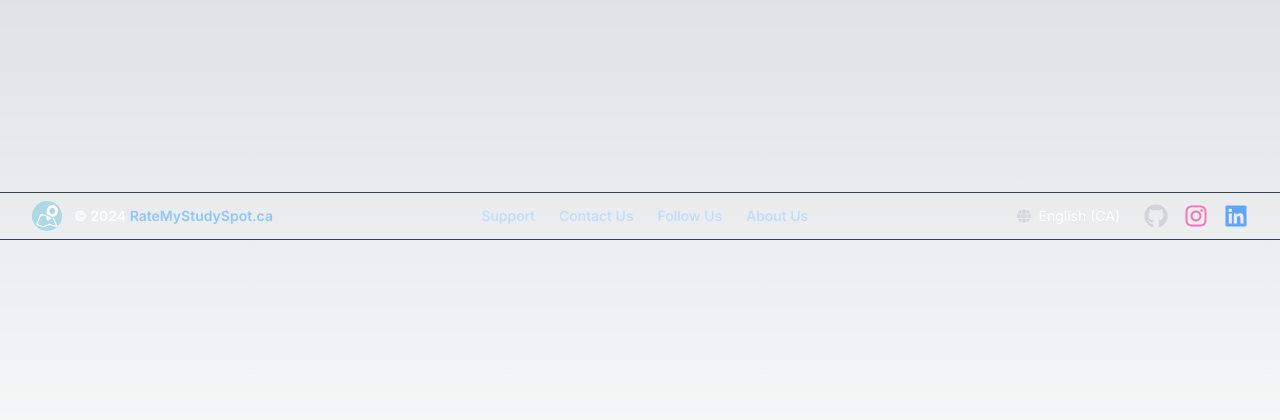
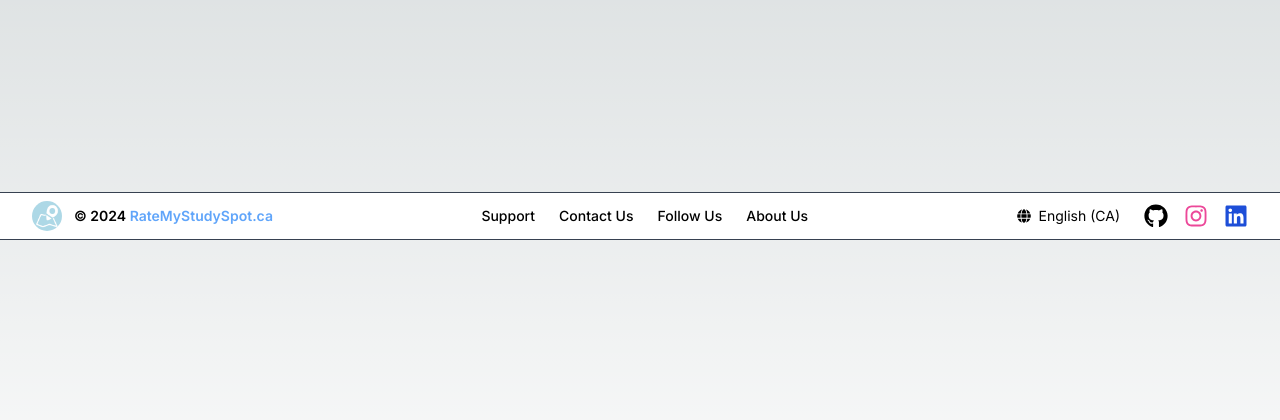
Before and after one commit to ratemystudyspot/website, a Next.js app: page / in a window 1280 px wide. Shown: the part 184-604 px from the top of the page. Built offline with nearby package versions, Linux system fonts and the light colour scheme.

Commit message:
added props to pass in color with tailwind classes

```diff
--- a/package.json
+++ b/package.json
@@ -17,6 +17,7 @@
     ]
   },
   "dependencies": {
+    "clsx": "^2.1.1",
     "next": "14.2.5",
     "react": "^18",
     "react-dom": "^18",
--- a/src/app/page.tsx
+++ b/src/app/page.tsx
@@ -10,7 +10,19 @@ export default function Home() {
   };
   return (
     <main className="relative flex min-h-screen items-center justify-center overflow-x-hidden">
-      <Footer RateMyStudySpot={rateMyStudySpot} />
+      <Footer
+        RateMyStudySpot={{
+          instagram: "https://instagram.com/yourprofile",
+          discord: "https://discord.gg/yourinvite",
+          github: "https://github.com/yourprofile",
+          logo: "/logo192.png",
+        }}
+        bgColor="bg-white"
+        textColor="text-black" // Fresh green text
+        textHoverColor="hover:text-blue-600" // More intense green on hover
+        date_text_colour="text-black"
+        company_text_colour="text-blue-400"
+      />
     </main>
   );
 }
--- a/src/components/footer_test/Footer.tsx
+++ b/src/components/footer_test/Footer.tsx
@@ -1,3 +1,4 @@
+import clsx from "clsx";
 import Image from "next/image";
 import Link from "next/link";
 import { FaGithub, FaGlobe, FaInstagram, FaLinkedin } from "react-icons/fa";
@@ -9,11 +10,28 @@ interface FooterProps {
     github: string;
     logo: string;
   };
+  bgColor?: string; // Optional background color prop
+  textColor?: string; // Optional text color prop
+  company_text_colour?: string;
+  date_text_colour?: string;
+  textHoverColor?: string; // New optional prop for hover color
 }
 
-export default function Footer({ RateMyStudySpot }: FooterProps) {
+export default function Footer({
+  RateMyStudySpot,
+  bgColor = "bg-gray-800",
+  textColor = "text-white", // Default Tailwind color
+  date_text_colour = "#ffffff",
+  company_text_colour = "#ffffff",
+  textHoverColor = "hover:text-blue-400", // Default Tailwind hover color
+}: FooterProps) {
   return (
-    <footer className="w-full border-b border-t border-gray-700 p-2 text-white">
+    <footer
+      className={clsx(
+        "w-full border-b border-t border-gray-700 p-2",
+        bgColor, // Tailwind class for background color
+      )}
+    >
       <div className="container mx-auto px-6">
         <div className="flex flex-col items-center md:flex-row md:justify-between">
           {/* Centered Content */}
@@ -27,9 +45,11 @@ export default function Footer({ RateMyStudySpot }: FooterProps) {
                 className="transform cursor-pointer rounded-full transition-transform hover:scale-110"
               />
             </Link>
-            <p className="text-sm font-semibold">
+            <p className={clsx("text-sm font-semibold", date_text_colour)}>
               &copy; 2024{" "}
-              <span className="text-blue-300">RateMyStudySpot.ca</span>
+              <span className={clsx(company_text_colour)}>
+                RateMyStudySpot.ca
+              </span>
             </p>
           </div>
 
@@ -37,25 +57,45 @@ export default function Footer({ RateMyStudySpot }: FooterProps) {
           <div className="mb-4 flex flex-wrap justify-center space-x-6 text-sm font-medium md:mb-0">
             <Link
               href="#"
-              className="text-blue-200 transition-colors duration-300 hover:text-blue-400"
+              className={clsx(
+                "footer-link",
+                textColor,
+                textHoverColor,
+                "transition-colors duration-300",
+              )}
             >
               Support
             </Link>
             <Link
               href="#"
-              className="text-blue-200 transition-colors duration-300 hover:text-blue-400"
+              className={clsx(
+                "footer-link",
+                textColor,
+                textHoverColor,
+                "transition-colors duration-300",
+              )}
             >
               Contact Us
             </Link>
             <Link
               href="#"
-              className="text-blue-200 transition-colors duration-300 hover:text-blue-400"
+              className={clsx(
+                "footer-link",
+                textColor,
+                textHoverColor,
+                "transition-colors duration-300",
+              )}
             >
               Follow Us
             </Link>
             <Link
               href="#"
-              className="text-blue-200 transition-colors duration-300 hover:text-blue-400"
+              className={clsx(
+                "footer-link",
+                textColor,
+                textHoverColor,
+                "transition-colors duration-300",
+              )}
             >
               About Us
             </Link>
@@ -63,29 +103,31 @@ export default function Footer({ RateMyStudySpot }: FooterProps) {
 
           {/* Right Side */}
           <div className="flex flex-col items-center space-y-3 md:flex-row md:space-x-6 md:space-y-0">
-            <div className="flex items-center space-x-2 text-sm">
-              <FaGlobe className="text-gray-300 transition-colors duration-300 hover:text-gray-100" />
+            <div
+              className={clsx("flex items-center space-x-2 text-sm", textColor)}
+            >
+              <FaGlobe className="text-black-300 transition-colors duration-300 hover:text-gray-600" />
               <span>English (CA)</span>
             </div>
 
             <div className="flex space-x-4">
               <a
                 href={RateMyStudySpot.github}
-                className="text-gray-300 transition-colors duration-300 hover:text-gray-100"
+                className="text-black transition-colors duration-300 hover:text-gray-900"
                 aria-label="GitHub"
               >
                 <FaGithub className="text-2xl transition-transform duration-300 hover:scale-110" />
               </a>
               <a
                 href={RateMyStudySpot.instagram}
-                className="text-pink-400 transition-colors duration-300 hover:text-pink-300"
+                className="text-pink-500 transition-colors duration-300 hover:text-pink-700"
                 aria-label="Instagram"
               >
                 <FaInstagram className="text-2xl transition-transform duration-300 hover:scale-110" />
               </a>
               <a
                 href="#"
-                className="text-blue-400 transition-colors duration-300 hover:text-blue-300"
+                className="text-blue-700 transition-colors duration-300 hover:text-blue-600"
                 aria-label="LinkedIn"
               >
                 <FaLinkedin className="text-2xl transition-transform duration-300 hover:scale-110" />
```
Also changed, not shown: 1 other file (tests, documents, lock files or other folders).
